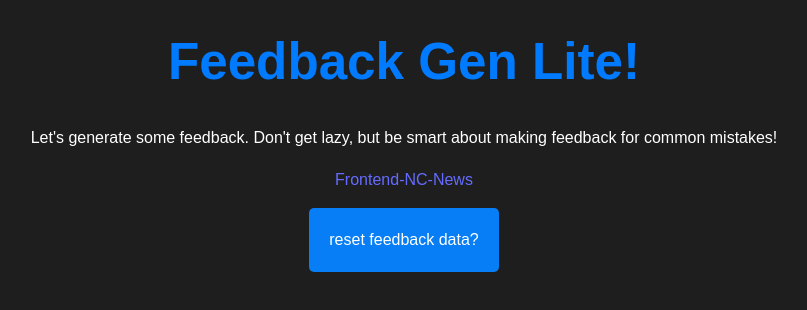
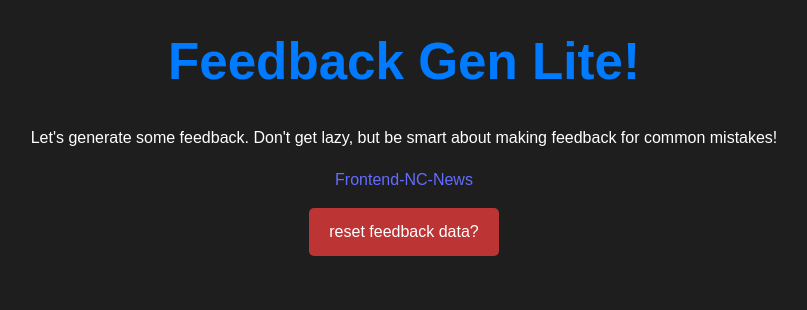
Before and after one commit to Slyose/feedback-generator-lite, a React (Vite) app: page / in a window 1280 px wide. Shown: the top 310 px of the page, without its empty margins (236-1043 px from the left). Built offline with nearby package versions, Linux system fonts and the light colour scheme; the HTML template or start-up script is replaced by a standard one.

Commit message:
Styling update for delete button

```diff
--- a/src/components/Home/Home.css
+++ b/src/components/Home/Home.css
@@ -1,3 +1,10 @@
 * {
   text-align: center;
 }
+.deletionButton {
+  background-color: rgb(188, 52, 52);
+  height: 3em;
+}
+.deletionButton:hover {
+  background-color: rgb(223, 16, 16);
+}
--- a/src/components/Home/Home.jsx
+++ b/src/components/Home/Home.jsx
@@ -36,6 +36,7 @@ export default function Home(props) {
         </p>
       ))}
       <button
+      className="deletionButton"
         onClick={() => {
           handleClick();
         }}
```
Also changed, not shown: 1 other file (tests, documents, lock files or other folders).
